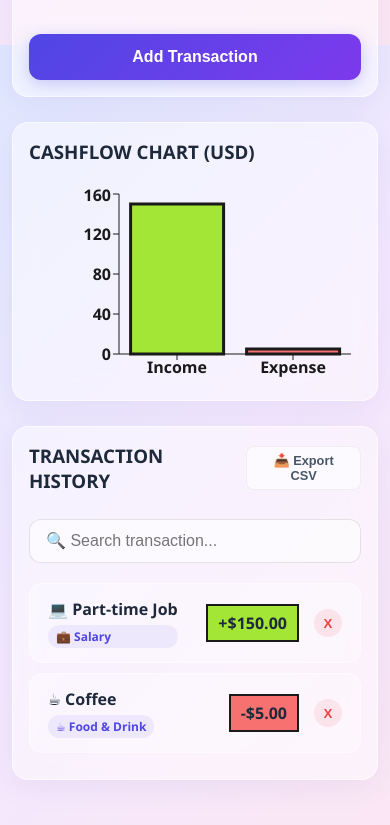
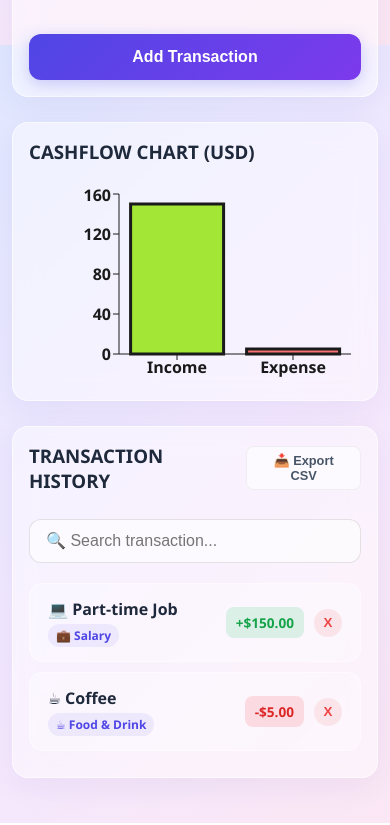
Before and after one commit to Alvinfaizt/personal-finance-dashboard, a React (Vite) app: page / in a window 390 px wide. Shown: the part 799-1624 px from the top of the page. Built offline with nearby package versions, Linux system fonts and the light colour scheme.

Commit message:
Feat: enhance TransactionList component with improved styling and responsive design

```diff
--- a/src/components/TransactionList.jsx
+++ b/src/components/TransactionList.jsx
@@ -74,15 +74,22 @@ function TransactionList({ transactions, onDeleteTransaction, formatMoney }) {
         )}
 
         {filteredTransactions.map((item) => (
-          <li key={item.id} className="neo-list-item">
-            <div style={{ display: 'flex', flexDirection: 'column' }}>
-              <span style={{ fontWeight: 700 }}>{item.description}</span>
-              <span className="neo-badge" style={{ marginTop: '5px' }}>{item.category || '🛒 General'}</span>
+          <li key={item.id} className="neo-list-item" style={{ gap: '10px' }}>
+            <div style={{ display: 'flex', flexDirection: 'column', minWidth: '0', flex: 1 }}>
+              {/* Menggunakan textOverflow agar deskripsi panjang di HP otomatis menjadi titik-titik (...) */}
+              <span style={{ fontWeight: 700, whiteSpace: 'nowrap', overflow: 'hidden', textOverflow: 'ellipsis' }}>
+                {item.description}
+              </span>
+              <div style={{ marginTop: '3px' }}>
+                <span className="neo-badge">{item.category}</span>
+              </div>
             </div>
-            <div style={{ display: 'flex', alignItems: 'center' }}>
+
+            <div style={{ display: 'flex', alignItems: 'center', gap: '10px', flexShrink: 0 }}>
               <span style={{
-                backgroundColor: item.type === 'income' ? '#a3e635' : '#f87171',
-                border: '2px solid #1a1a1a', padding: '6px 10px', fontWeight: 800, marginRight: '15px'
+                backgroundColor: item.type === 'income' ? 'rgba(34, 197, 94, 0.15)' : 'rgba(239, 68, 68, 0.15)',
+                color: item.type === 'income' ? '#16a34a' : '#dc2626',
+                padding: '6px 10px', fontWeight: 800, borderRadius: '8px', fontSize: '0.85rem'
               }}>
                 {item.type === 'income' ? '+' : '-'}{formatMoney(item.amount)}
               </span>
```
